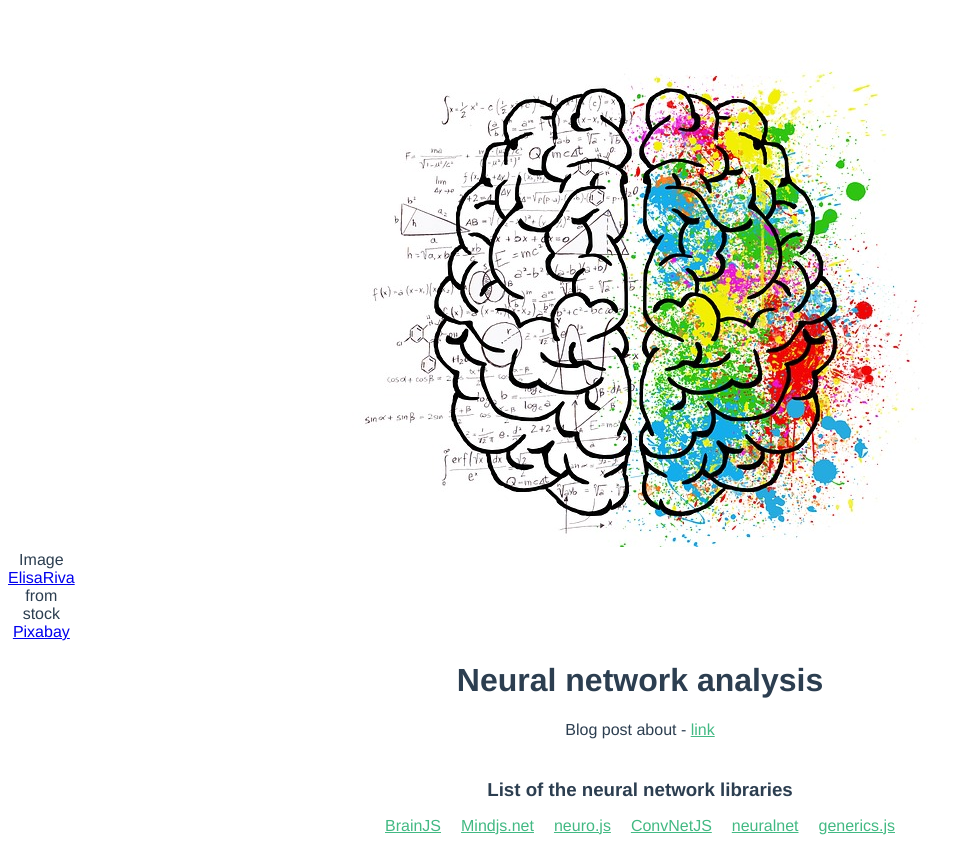
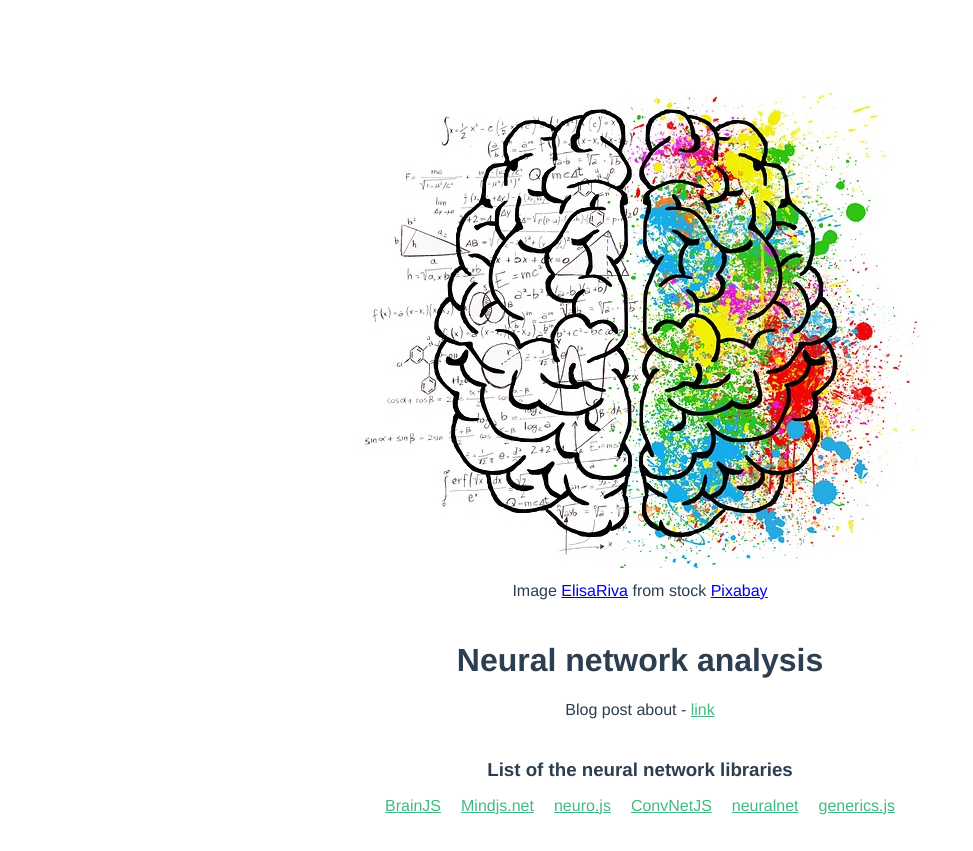
Before and after one commit to wirtaw/neural-networks-web-analysis, a Vue app: page / in a window 1280 px wide. Shown: the whole page, without its empty margins (0-973 px from the left). Built offline with nearby package versions, Linux system fonts and the light colour scheme.

Commit message:
Fix image

```diff
--- a/src/App.vue
+++ b/src/App.vue
@@ -1,7 +1,9 @@
 <template>
   <div id="app">
-    <img alt="Brain" src="./assets/brain-2062057_640.jpg">
-    <caption>Image <a href="https://pixabay.com/ru/users/ElisaRiva-1348268">ElisaRiva</a> from stock <a href="https://pixabay.com/ru/">Pixabay</a></caption>
+    <figure>
+      <img alt="Brain with neural networks" src="./assets/brain-2062057_640.jpg" width="640" height="487"/>
+      <figcaption>Image <a href="https://pixabay.com/ru/users/ElisaRiva-1348268">ElisaRiva</a> from stock <a href="https://pixabay.com/ru/">Pixabay</a></figcaption>
+    </figure>
     <NeuralNetworks msg="Neural network analysis"/>
   </div>
 </template>
@@ -26,4 +28,27 @@ export default {
   color: #2c3e50;
   margin-top: 60px;
 }
+a, figure {
+  display: inline-block;
+}
+figcaption {
+  margin: 10px 0 0 0;
+  font-family: Avenir, Helvetica, Arial, sans-serif;
+}
+figure {
+  padding: 5px;
+}
+img:hover {
+  transform: scale(1.1);
+  -ms-transform: scale(1.1);
+  -webkit-transform: scale(1.1);
+  -moz-transform: scale(1.1);
+  -o-transform: scale(1.1);
+}
+img {
+  transition: transform 0.2s;
+  -webkit-transition: -webkit-transform 0.2s;
+  -moz-transition: -moz-transform 0.2s;
+  -o-transition: -o-transform 0.2s;
+}
 </style>
```
